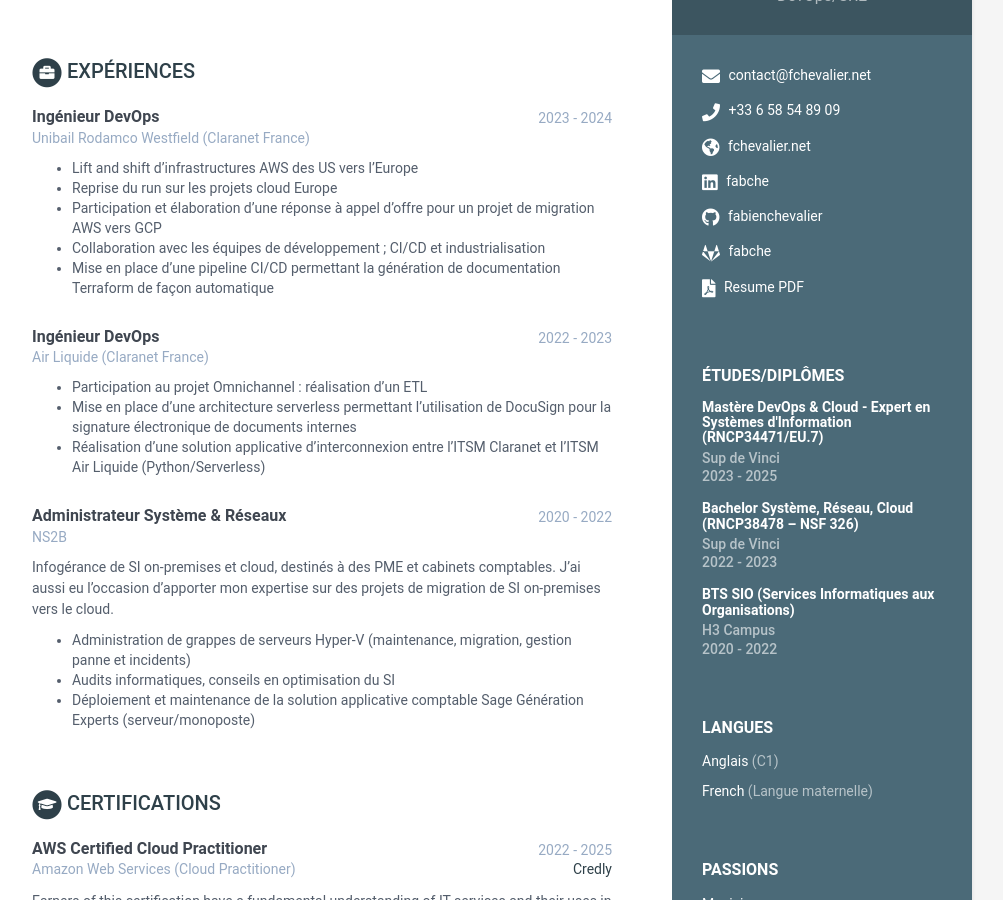
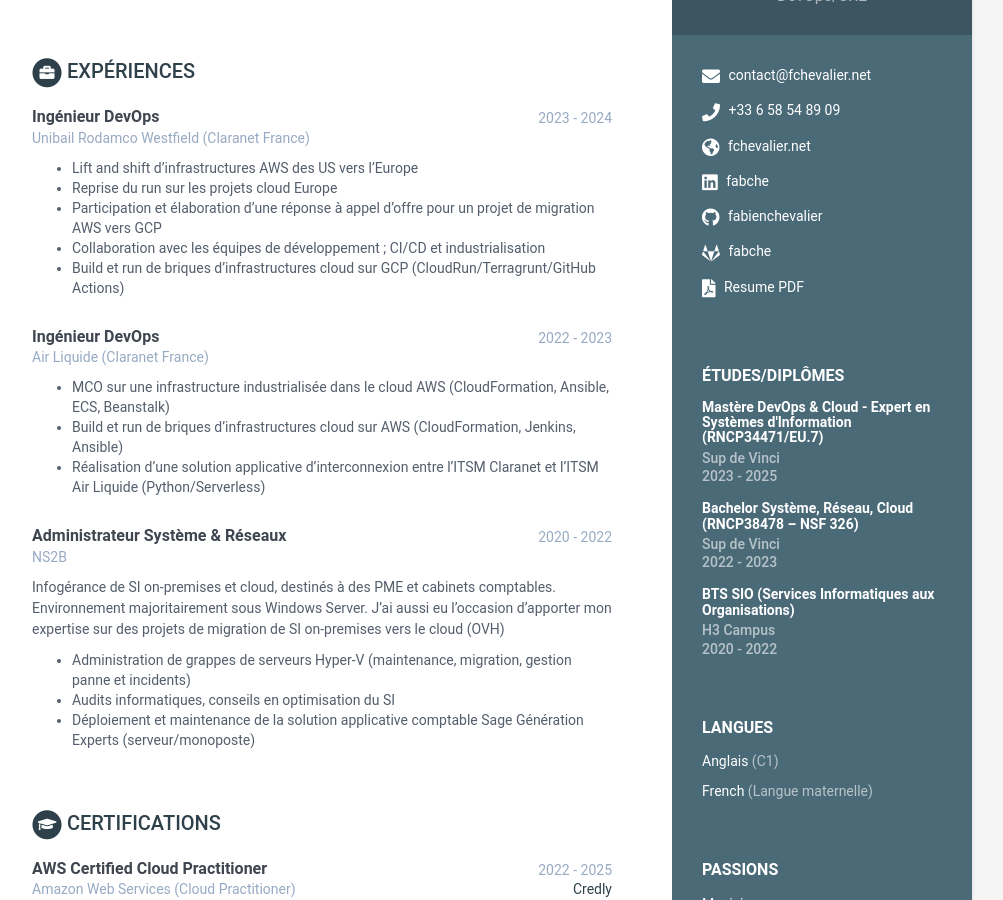
Before and after one commit to fabienchevalier/cv, a Jekyll site: the page built from index.html, in a window 1280 px wide and 900 px high, scrolled down 268 px. Shown: the whole window, without its empty margins (168-1171 px from the left). Built offline with Jekyll 4.4.1, drawn with Linux system fonts in a browser that asks for light colours.

Commit message:
chore: update CV

```diff
--- a/_data/data.yml
+++ b/_data/data.yml
@@ -95,20 +95,20 @@
             - Reprise du run sur les projets cloud Europe
             - Participation et élaboration d'une réponse à appel d'offre pour un projet de migration AWS vers GCP
             - Collaboration avec les équipes de développement ; CI/CD et industrialisation
-            - Mise en place d'une pipeline CI/CD permettant la génération de documentation Terraform de façon automatique
+            - Build et run de briques d'infrastructures cloud sur GCP (CloudRun/Terragrunt/GitHub Actions)
       - role: Ingénieur DevOps
         time: 2022 - 2023
         company: Air Liquide (Claranet France)
         details: |
-            - Participation au projet Omnichannel : réalisation d'un ETL
-            - Mise en place d'une architecture serverless permettant l'utilisation de DocuSign pour la signature électronique de documents internes
+            - MCO sur une infrastructure industrialisée dans le cloud AWS (CloudFormation, Ansible, ECS, Beanstalk)
+            - Build et run de briques d'infrastructures cloud sur AWS (CloudFormation, Jenkins, Ansible)
             - Réalisation d'une solution applicative d'interconnexion entre l'ITSM Claranet et l'ITSM Air Liquide (Python/Serverless)
       - role: Administrateur Système & Réseaux
         time: 2020 - 2022
         company: NS2B
         details: |
-          Infogérance de SI on-premises et cloud, destinés à des PME et cabinets comptables. J'ai aussi eu l'occasion d'apporter
-          mon expertise sur des projets de migration de SI on-premises vers le cloud.
+          Infogérance de SI on-premises et cloud, destinés à des PME et cabinets comptables. Environnement majoritairement sous Windows Server.
+          J'ai aussi eu l'occasion d'apporter mon expertise sur des projets de migration de SI on-premises vers le cloud (OVH)
             - Administration de grappes de serveurs Hyper-V (maintenance, migration, gestion panne et incidents)
             - Audits informatiques, conseils en optimisation du SI
             - Déploiement et maintenance de la solution applicative comptable Sage Génération Experts (serveur/monoposte)
```
